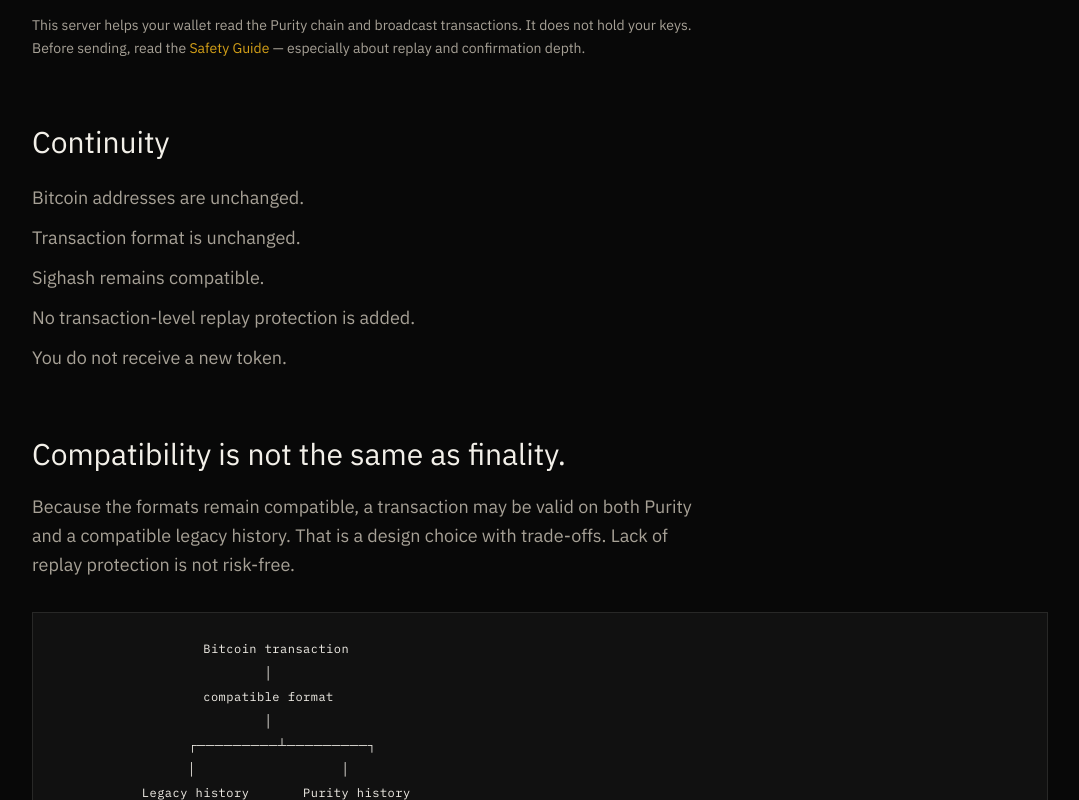
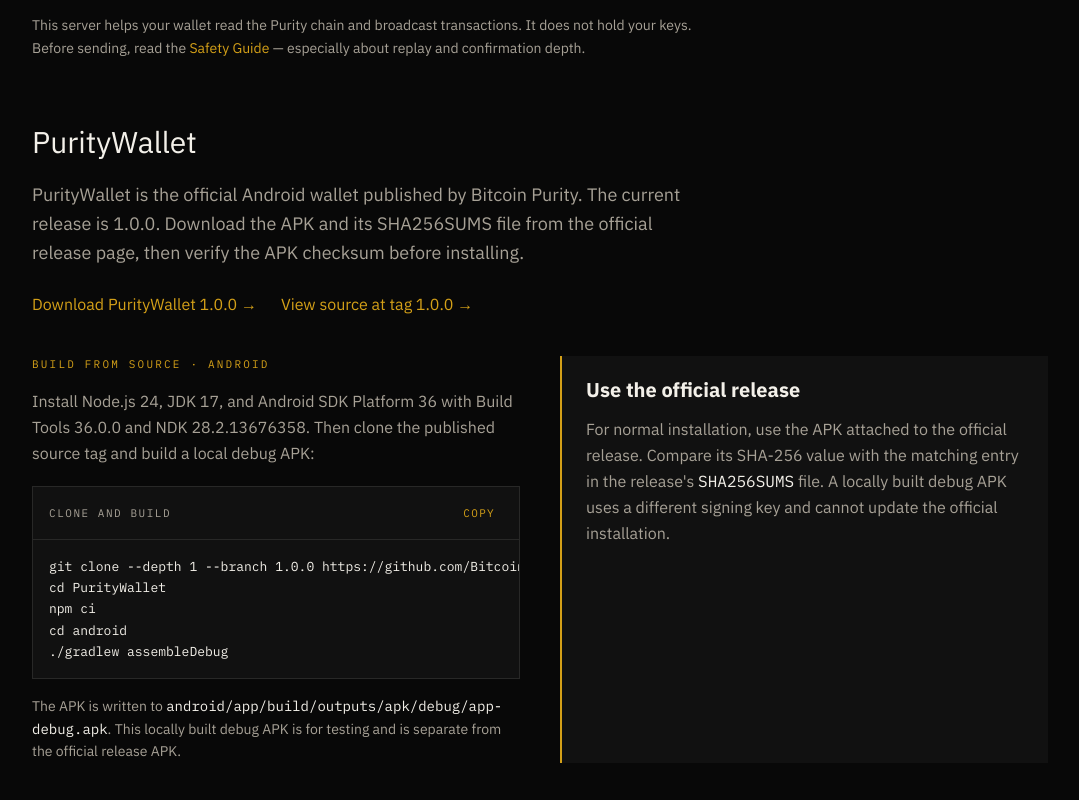
Before and after one commit to BitcoinPurity/website, a Next.js app: page /users in a window 1280 px wide. Shown: the part 1660-2460 px from the top of the page, without its empty margins (100-1179 px from the left). Built offline with nearby package versions, Linux system fonts and the light colour scheme.

Commit message:
Add PurityWallet download and build instructions to users page

```diff
--- a/src/app/users/page.tsx
+++ b/src/app/users/page.tsx
@@ -1,11 +1,13 @@
 import Link from "next/link";
+import { CodeBlock } from "@/components/CodeBlock";
 import { Container } from "@/components/Container";
 import { CopyableMono } from "@/components/CopyableMono";
+import { ExternalLink } from "@/components/ExternalLink";
 import { PageHeader } from "@/components/PageHeader";
 import { SafetyCallout } from "@/components/SafetyCallout";
 import { ScrollToId } from "@/components/ScrollToId";
 import { ChainSplitDiagram } from "@/components/diagrams/ChainSplitDiagram";
-import { SERVICES } from "@/content/links";
+import { PURITY_WALLET, SERVICES } from "@/content/links";
 import { protocol } from "@/content/protocol";
 import { pageMeta } from "@/lib/meta";
 
@@ -143,6 +145,67 @@
           </p>
         </section>
         <section>
+          <h2 className="text-3xl text-ink">PurityWallet</h2>
+          <p className="mt-5 max-w-2xl text-lg leading-relaxed text-muted">
+            PurityWallet is the official Android wallet published by Bitcoin
+            Purity. The current release is 1.0.0. Download the APK and its
+            SHA256SUMS file from the official release page, then verify the APK
+            checksum before installing.
+          </p>
+          <div className="mt-6 flex flex-wrap gap-x-6 gap-y-3">
+            <ExternalLink
+              href={`${PURITY_WALLET}/releases/tag/1.0.0`}
+              className="text-gold"
+            >
+              Download PurityWallet 1.0.0 →
+            </ExternalLink>
+            <ExternalLink
+              href={`${PURITY_WALLET}/tree/1.0.0`}
+              className="text-gold"
+            >
+              View source at tag 1.0.0 →
+            </ExternalLink>
+          </div>
+          <div className="mt-10 grid gap-10 md:grid-cols-2">
+            <div>
+              <h3 className="font-mono text-[11px] tracking-[0.2em] text-gold uppercase">
+                Build from source · Android
+              </h3>
+              <p className="mt-4 leading-relaxed text-muted">
+                Install Node.js 24, JDK 17, and Android SDK Platform 36 with
+                Build Tools 36.0.0 and NDK 28.2.13676358. Then clone the
+                published source tag and build a local debug APK:
+              </p>
+              <div className="mt-5">
+                <CodeBlock
+                  label="Clone and build"
+                  code={`git clone --depth 1 --branch 1.0.0 ${PURITY_WALLET}.git\ncd PurityWallet\nnpm ci\ncd android\n./gradlew assembleDebug`}
+                />
+              </div>
+              <p className="mt-4 text-sm leading-relaxed text-muted">
+                The APK is written to{" "}
+                <code className="font-mono text-ink">
+                  android/app/build/outputs/apk/debug/app-debug.apk
+                </code>
+                . This locally built debug APK is for testing and is separate
+                from the official release APK.
+              </p>
+            </div>
+            <div className="border-l-2 border-gold bg-surface px-5 py-5 sm:px-6">
+              <h3 className="text-xl font-bold text-ink">
+                Use the official release
+              </h3>
+              <p className="mt-3 leading-relaxed text-muted">
+                For normal installation, use the APK attached to the official
+                release. Compare its SHA-256 value with the matching entry in
+                the release&apos;s <code className="font-mono text-ink">SHA256SUMS</code> file.
+                A locally built debug APK uses a different signing key and
+                cannot update the official installation.
+              </p>
+            </div>
+          </div>
+        </section>
+        <section>
           <h2 className="text-3xl text-ink">Continuity</h2>
           <ul className="mt-6 max-w-2xl space-y-3 text-lg text-muted">
             <li>Bitcoin addresses are unchanged.</li>
--- a/src/content/links.ts
+++ b/src/content/links.ts
@@ -1,4 +1,5 @@
 export const GITHUB = "https://github.com/saltduck/bitcoinpurity" as const;
+export const PURITY_WALLET = "https://github.com/BitcoinPurity/PurityWallet" as const;
 
 export const CONTACT = {
   email: "contact@bitcoinpurity.org",
```
